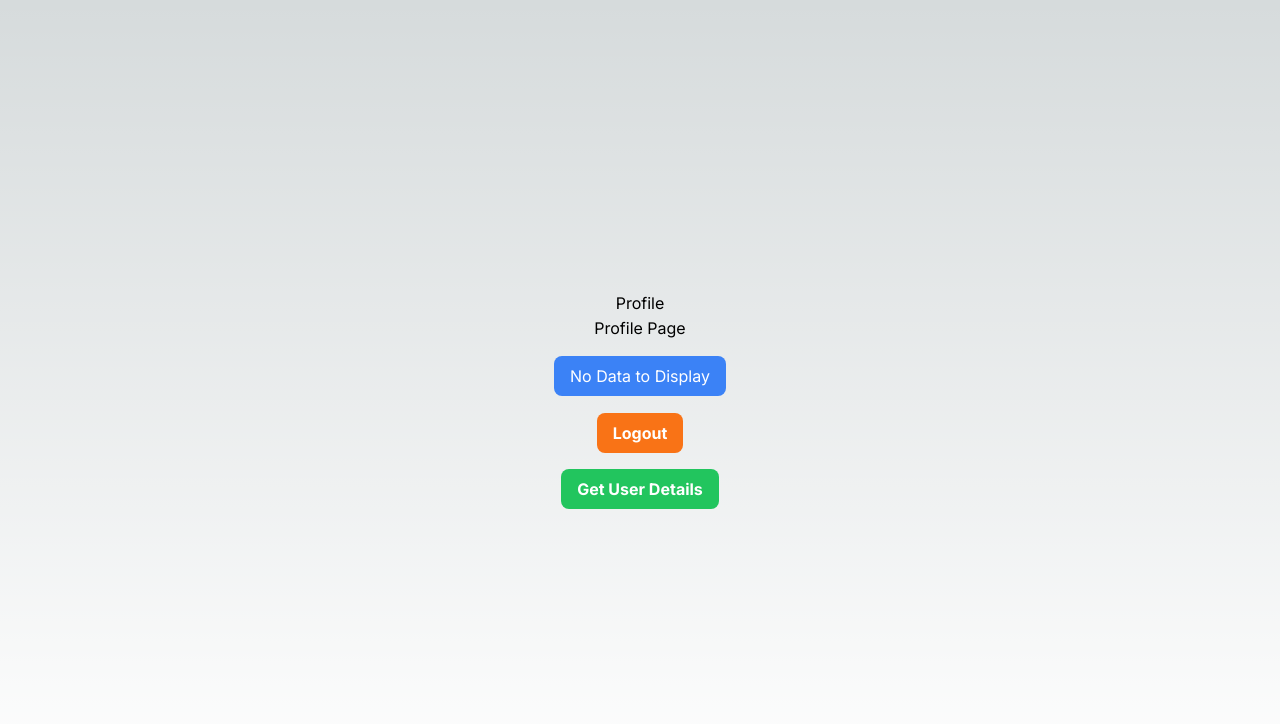
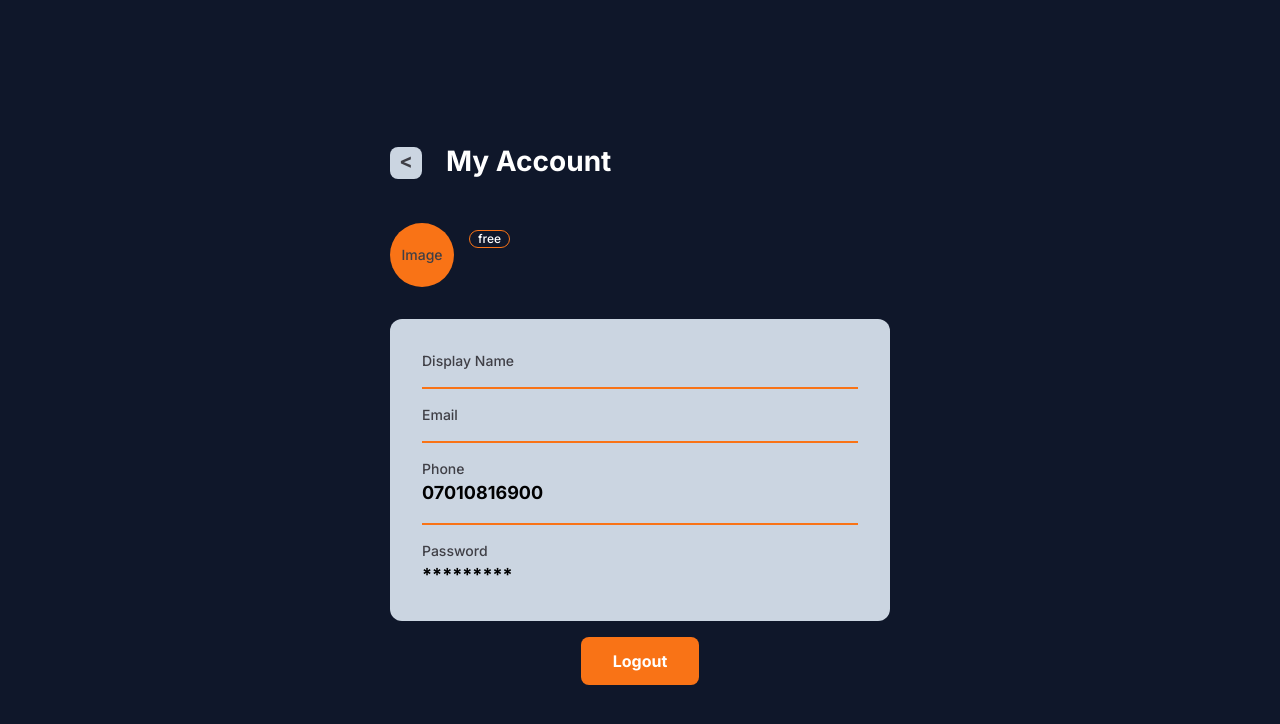
Before and after one commit to quadri090/react-next, a Next.js app: page /profile in a window 1280 px wide. Shown: the top 724 px of the page. Built offline with nearby package versions, Linux system fonts and the light colour scheme; no server answers.

Commit message:
fix: vercel error

```diff
--- a/src/app/getresetpasswordlink/page.tsx
+++ b/src/app/getresetpasswordlink/page.tsx
@@ -5,7 +5,7 @@ import {useRouter} from "next/navigation";
 import axios from 'axios';
 import { FaExclamationCircle } from "react-icons/fa";
 
-export default function getResetPasswordLinkPage() {
+export default function GetResetPasswordLinkPage() {
     const router = useRouter();
     const [user, setUser] = React.useState({
       email: ""
--- a/src/app/profile/page.tsx
+++ b/src/app/profile/page.tsx
@@ -1,12 +1,16 @@
 "use client"
 import axios from 'axios';
 import Link from 'next/link';
-import React, { useState } from 'react';
+import React, { useState, useEffect } from 'react';
 import { useRouter } from 'next/navigation';
 
 export default function ProfilePage() {
   const router = useRouter();
-  const [data, setData] = useState("nothing")
+  const [data, setData] = useState({
+    _id: "",
+    username: "",
+    email: ""
+  })
 
   const logout = async () => {
     try {
@@ -18,30 +22,64 @@ export default function ProfilePage() {
     }
   }
 
+  // const getUserDetails = async () => {
+  //   const res = await axios.get("/api/users/me")
+  //   console.log(res.data);
+  //   setData(res.data.data)
+  // }
+
+  useEffect(() => {
     const getUserDetails = async () => {
       const res = await axios.get("/api/users/me")
       console.log(res.data);
-    setData(res.data.data._id)
+      setData(res.data.data)
     }
+    getUserDetails()
+  }, [])
 
   return (
     //we can actually use the useEffect hook to display the data from the token on page load instead of having to click the get user details button below
-    <div className='flex flex-col items-center justify-center min-h-screen py-2'>
-        <h1>Profile</h1>
-        <hr />
-        <p>Profile Page</p>
-        <h2 className=' bg-blue-500 mt-4  text-white py-2 px-4 rounded-lg'>{data === "nothing" ? " No Data to Display" : <Link
-        href={`profile/${data}`}>{data}</Link>}</h2>
-        <hr />
+    <div className='flex flex-col items-center justify-center  min-h-screen py-2  bg-slate-900'>
+
+      <div  className='flex flex-col text-left w-[500px] text-lg font-medium py-8 text-white rounded-xl'>
+        <div className='flex gap-6'>
+          <div className='w-8 h-8 text-[20px] font-bold text-center text-zinc-700 rounded-lg bg-slate-300'>&lt;</div>
+          <h1 className='text-[28px] font-bold mb-12'>My Account</h1>
+        </div>
+        <div className='flex gap-4 w-fit '>
+          <div className='w-16 h-16 flex items-center justify-center text-sm text-zinc-700 rounded-full bg-orange-500'>Image</div>
+          <div className=''>
+            <p>{data.username}</p>
+            <p className='text-xs text-center w-fit px-2 mt-2 outline outline-1 outline-orange-500 rounded-2xl'>free</p>
+          </div>
+        </div>
+      </div>
+
+      <div  className='flex flex-col gap-4 text-left w-[500px] text-lg font-medium p-8 text-zinc-700 rounded-xl  bg-slate-300'>
+        <div>
+          <p className='text-sm '>Display Name</p>
+          <h2 className='text-black font-bold'>{data.username}</h2>
+        </div>
+        <div className='w-full border-b-2 border-orange-500'></div>
+        <div>
+          <p className='text-sm '>Email</p>
+          <h2 className='text-black font-bold'>{data.email}</h2>
+        </div>
+        <div className='w-full border-b-2 border-orange-500'></div>
+        <div>
+          <p className='text-sm '>Phone</p>
+          <h2 className='text-black font-bold'>07010816900</h2>
+        </div>
+        <div className='w-full border-b-2 border-orange-500'></div>
+        <div>
+          <p className='text-sm '>Password</p>
+          <h2 className='text-black font-bold'>*********</h2>
+        </div>
+      </div>
       <button
       onClick={logout}
-        className='bg-orange-500 mt-4 hover:bg-orange-700 text-white font-bold py-2 px-4 rounded-lg'
+      className='bg-orange-500 mt-4 hover:bg-orange-700 text-white font-bold py-3 px-8 rounded-lg'
       >Logout</button>
-
-        <button
-        onClick={getUserDetails}
-        className='bg-green-500 mt-4 hover:bg-green-700 text-white font-bold py-2 px-4 rounded-lg'
-        >Get User Details</button>
     </div>
   )
 }
--- a/src/app/setnewpassword/page.tsx
+++ b/src/app/setnewpassword/page.tsx
@@ -6,7 +6,7 @@ import { useRouter } from "next/navigation";
 import { FaExclamationCircle } from "react-icons/fa";
 import Link from "next/link";
 
-export default function resetPasswordPage() {
+export default function ResetPasswordPage() {
     const router = useRouter()
     const [user, setUser] = useState({
         token: "",
--- a/src/app/verifyemail/page.tsx
+++ b/src/app/verifyemail/page.tsx
@@ -4,7 +4,7 @@ import axios from "axios";
 import Link from "next/link";
 import React, { useEffect, useState } from "react";
 
-export default function verifyEmailPage(){
+export default function VerifyEmailPage(){
 
     const [token, setToken] = useState("");
     const [verified, setVerified] = useState(false);
```
Also changed, not shown: src/app/login/page.tsx (+0 -12 lines). Lines whose indentation alone changed are shown as unchanged.
